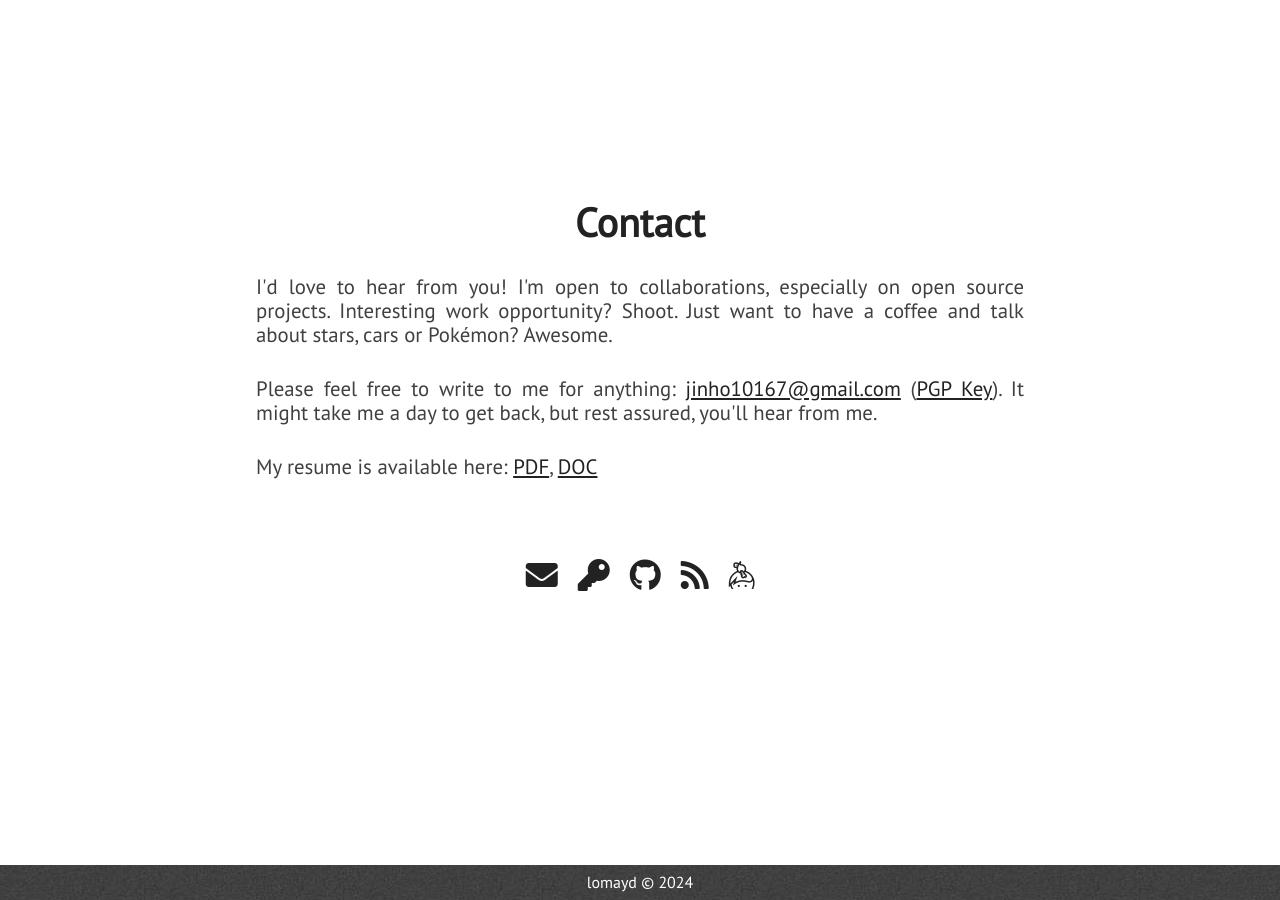
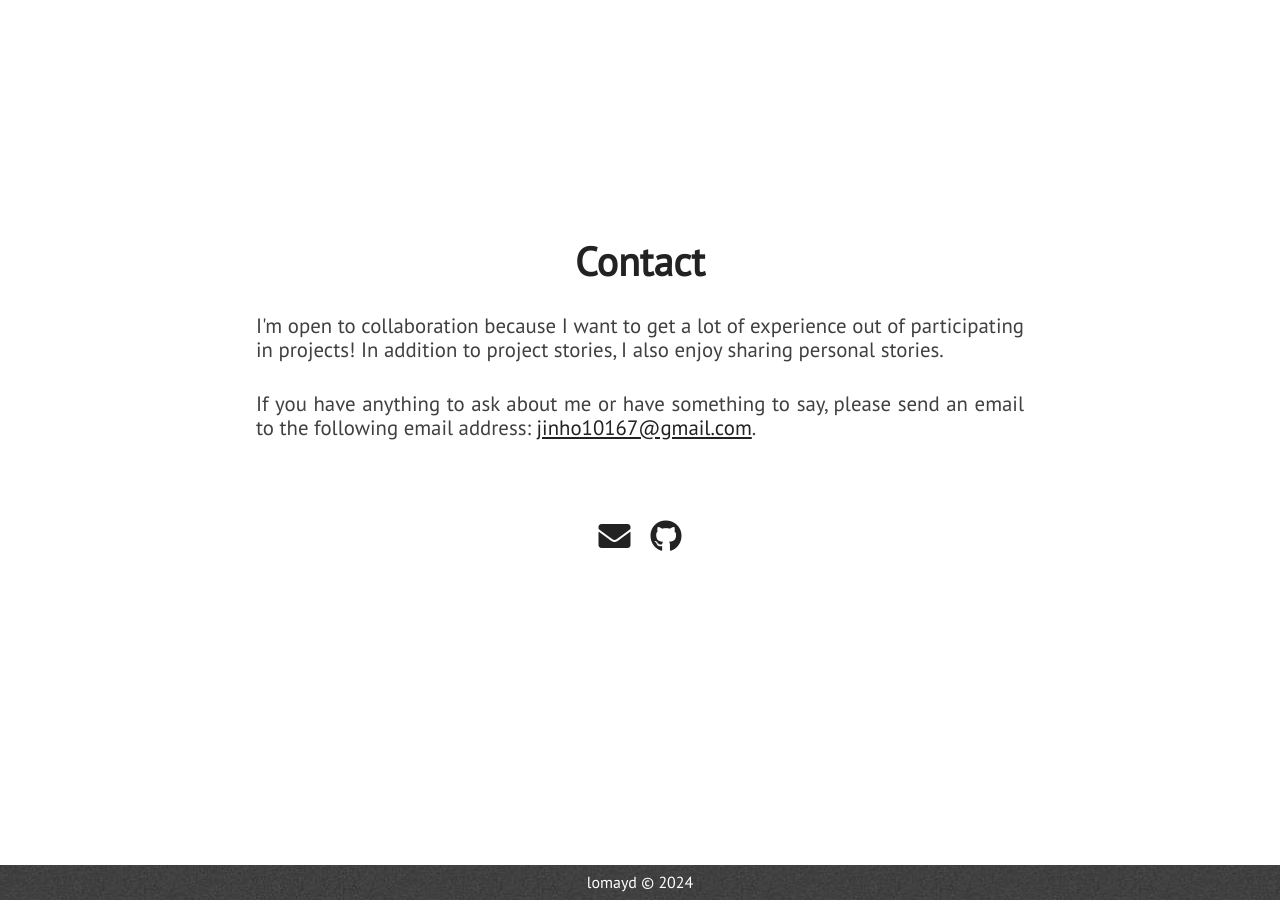
Before and after one commit to lomayd/lomayd.github.io, a Jekyll site: the page built from index.html, in a window 1280 px wide and 900 px high, scrolled down 5063 px. Built offline with Jekyll 4.4.1, drawn with Linux system fonts in a browser that asks for light colours; nearby versions of some CDN libraries.

Commit message:
refactor: extra.html

```diff
--- a/_includes/extra.html
+++ b/_includes/extra.html
@@ -3,36 +3,21 @@
         <div>
             <div class="section-heading" id="chat-text">Contact</div>
             <p class="paragraph-text justify-text">
-                I'd love to hear from you! I'm open to collaborations, especially on open source projects. Interesting work opportunity? Shoot. Just want to have a coffee and talk about stars, cars or Pokémon? Awesome.
+                I'm open to collaboration because I want to get a lot of experience out of participating in projects! In addition to project stories, I also enjoy sharing personal stories.
             </p>
             <p class="paragraph-text justify-text">
-                Please feel free to write to me for anything: <a href="mailto:{{ site.email }}">{{ site.email }}</a> (<a href="https://www.nagekar.com/publickey.abhishek@nagekar.com.asc">PGP Key</a>). It might take me a day to get back, but rest assured, you'll hear from me.
+                If you have anything to ask about me or have something to say, please send an email to the following email address: <a href="mailto:{{ site.email }}">{{ site.email }}</a>.
             </p>
-            <p class="paragraph-text justify-text">
+            <!--<p class="paragraph-text justify-text">
                 My resume is available here: <a href="{{ site.blog_url }}/resume/resume.pdf">PDF</a>, <a href="{{ site.blog_url }}/resume/resume.docx">DOC</a>
-            </p>
+            </p>-->
             <div class="extra-links">
                 <span class="hint--bottom bottom-link" aria-label="Email">
                     <a href="mailto:{{ site.email }}"><i class="head-icon fas fa-envelope"></i></a>
                 </span>
-                <span class="hint--bottom bottom-link" aria-label="PGP Key">
-                    <a href="https://www.nagekar.com/publickey.abhishek@nagekar.com.asc"><i class="head-icon fas fa-key"></i></a>
-                </span>
                 <span class="hint--bottom bottom-link" aria-label="GitHub">
                     <a href="https://github.com/{{ site.github_username }}"><i class="head-icon fab fa-github"></i></a>
                 </span>
-                <span class="hint--bottom bottom-link" aria-label="Web Blog">
-                    <a href="{{ site.blog_url }}"><i class="head-icon fas fa-rss"></i></a>
-                </span>
-                <span class="hint--bottom bottom-link" aria-label="Keybase">
-                    <a href="https://keybase.io/{{ site.keybase_username }}"><i class="head-icon fab fa-keybase"></i></a>
-                </span>
-                <!-- <span class="hint--bottom bottom-link" aria-label="Reddit">
-                    <a href="https://www.reddit.com/u/{{ site.reddit_username }}"><i class="head-icon fab fa-reddit"></i></a>
-                </span>
-                <span class="hint--bottom bottom-link" aria-label="Twitter">
-                    <a href="https://twitter.com/{{ site.twitter_username }}"><i class="head-icon fab fa-twitter"></i></a>
-                </span> -->
             </div>
         </div>
     </section>
```
